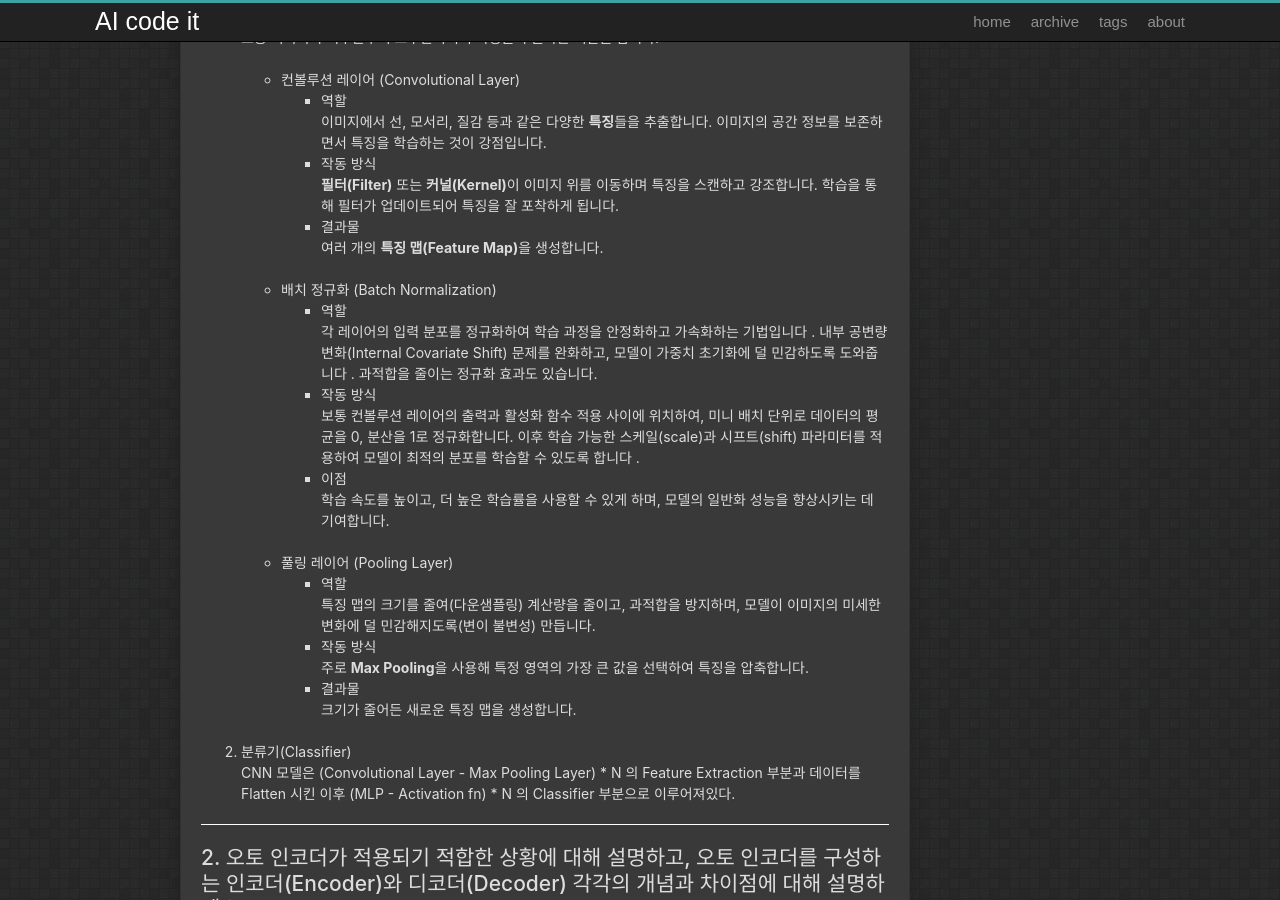
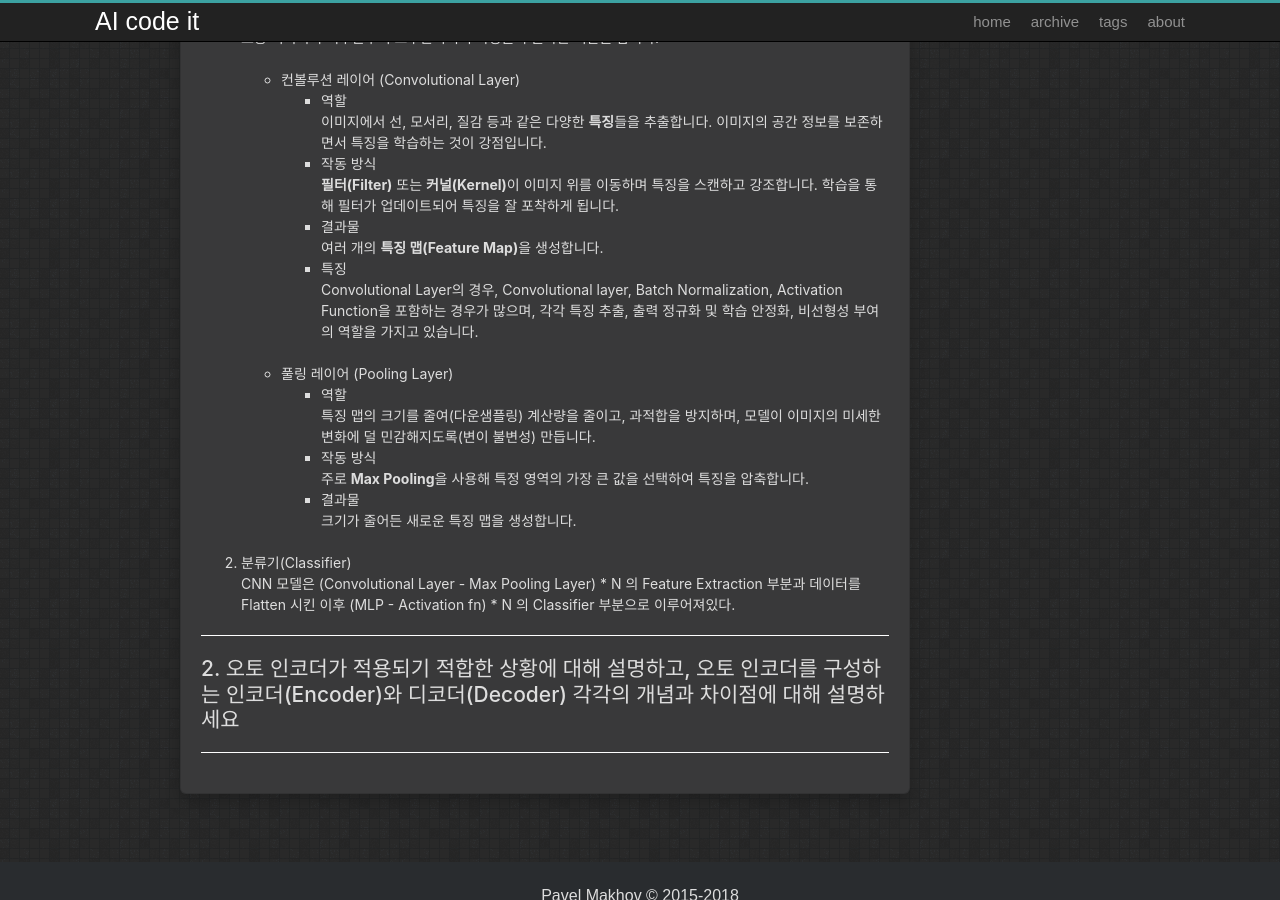
Before and after one commit to Lee-keonhee/AIcodeit, a Jekyll site: the page built from _posts/2025-08-17-weekly_6.md, in a window 1280 px wide and 900 px high, scrolled down 672 px. Built offline with Jekyll 4.4.1, drawn with Linux system fonts in a browser that asks for light colours.

Commit message:
Update 2025-08-17-weekly_6.md

```diff
--- a/_posts/2025-08-17-weekly_6.md
+++ b/_posts/2025-08-17-weekly_6.md
@@ -26,14 +26,8 @@ Convolutional Neural Network(CNN)은 기본적으로 아래 그림과 같은 형
   **필터(Filter)** 또는 **커널(Kernel)**이 이미지 위를 이동하며 특징을 스캔하고 강조합니다. 학습을 통해 필터가 업데이트되어 특징을 잘 포착하게 됩니다.
   * 결과물
   여러 개의 **특징 맵(Feature Map)**을 생성합니다.
-<br>
-- 배치 정규화 (Batch Normalization)
-  * 역할
-  각 레이어의 입력 분포를 정규화하여 학습 과정을 안정화하고 가속화하는 기법입니다 . 내부 공변량 변화(Internal Covariate Shift) 문제를 완화하고, 모델이 가중치 초기화에 덜 민감하도록 도와줍니다 . 과적합을 줄이는 정규화 효과도 있습니다.
-  * 작동 방식
-  보통 컨볼루션 레이어의 출력과 활성화 함수 적용 사이에 위치하여, 미니 배치 단위로 데이터의 평균을 0, 분산을 1로 정규화합니다. 이후 학습 가능한 스케일(scale)과 시프트(shift) 파라미터를 적용하여 모델이 최적의 분포를 학습할 수 있도록 합니다  .
-  * 이점
-  학습 속도를 높이고, 더 높은 학습률을 사용할 수 있게 하며, 모델의 일반화 성능을 향상시키는 데 기여합니다.
+  * 특징
+  Convolutional Layer의 경우, Convolutional layer, Batch Normalization, Activation Function을 포함하는 경우가 많으며, 각각 특징 추출, 출력 정규화 및 학습 안정화, 비선형성 부여의 역할을 가지고 있습니다.
 <br>
 - 풀링 레이어 (Pooling Layer)
   * 역할
```
